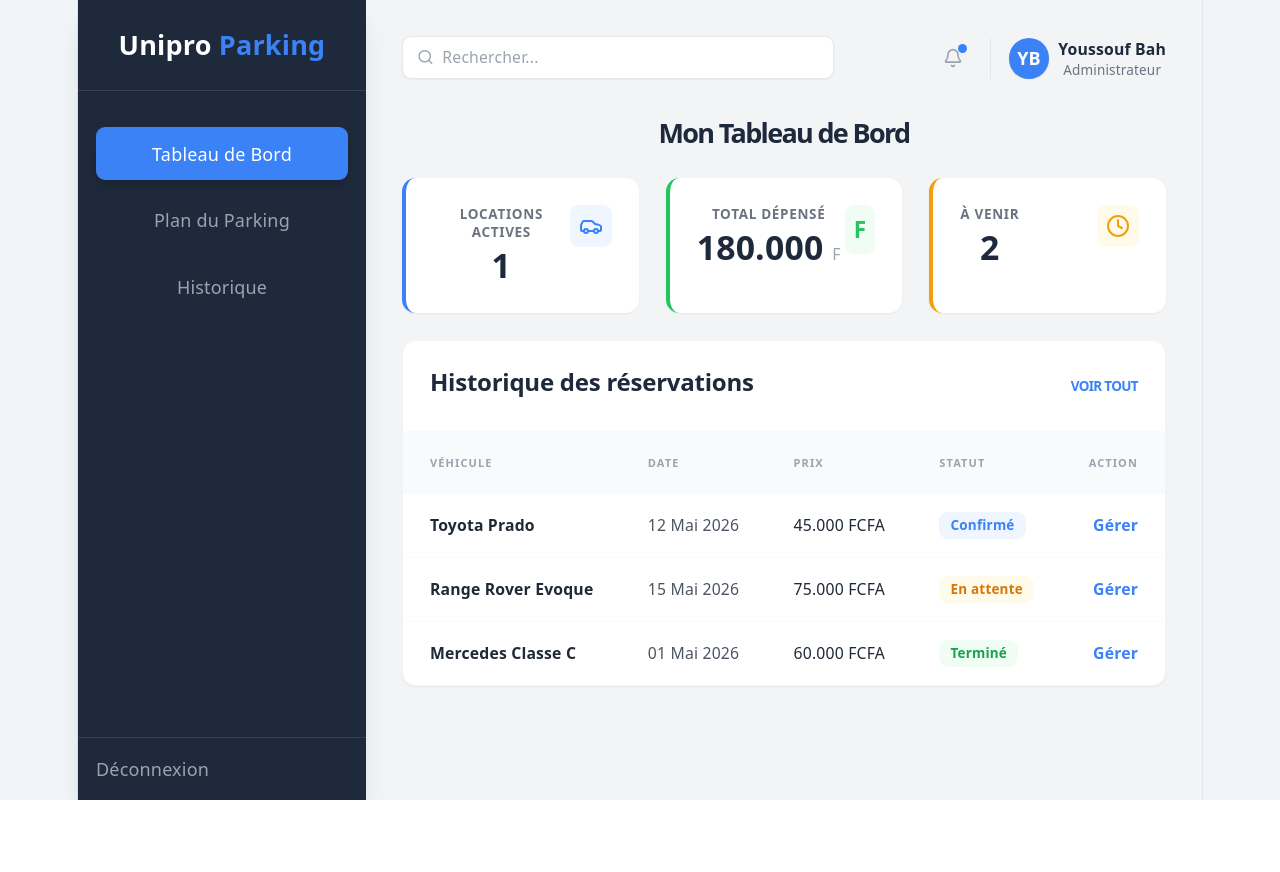
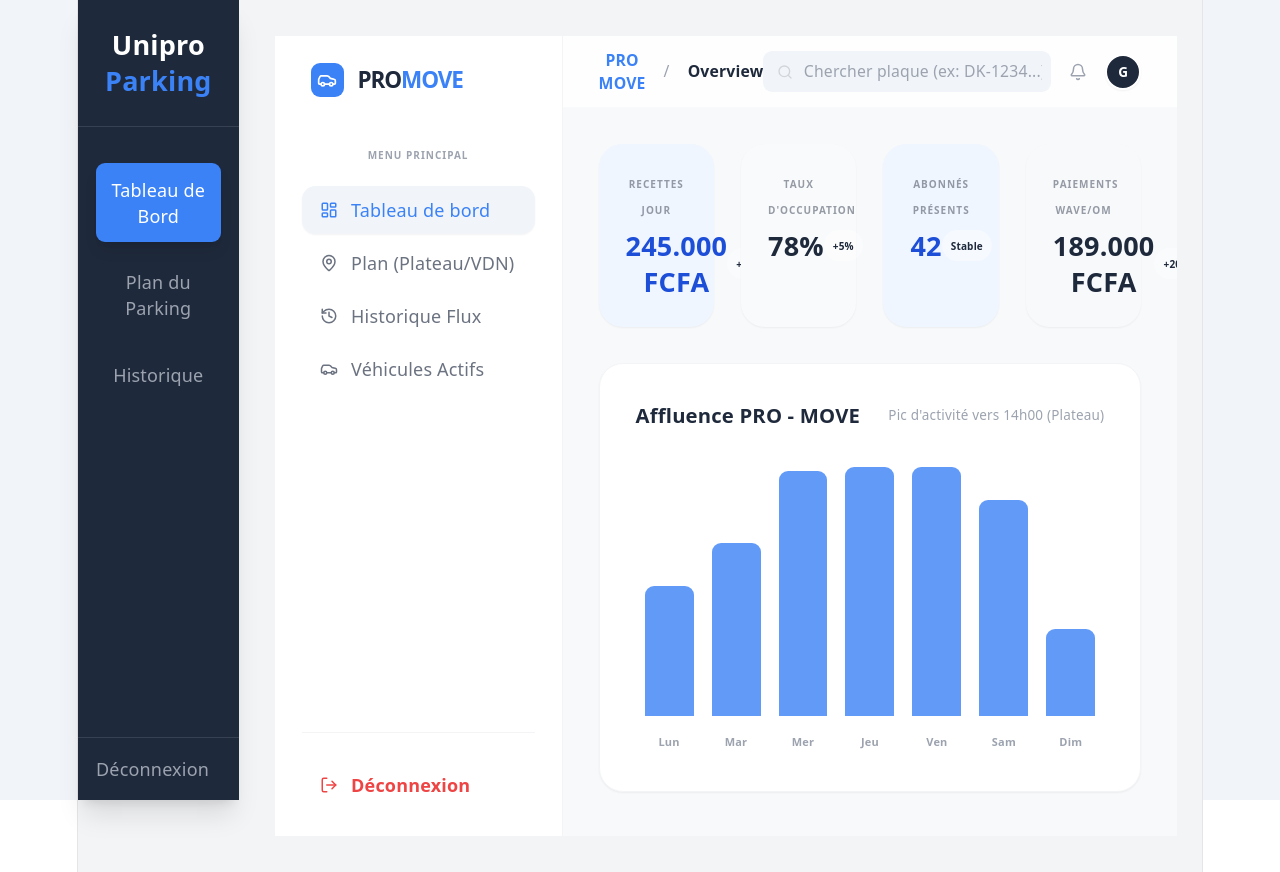
Before and after one commit to kine-gueye/location-voiture-unipro, a React (Vite) app: page /dashboard in a window 1280 px wide. Before the commit the page ends 800 px from the top, so only its background shows below. Built offline with nearby package versions, Linux system fonts and the light colour scheme.

Commit message:
Initial commit pour le dashb

```diff
--- a/src/pages/dashboard.tsx
+++ b/src/pages/dashboard.tsx
@@ -1,134 +1,322 @@
 import React, { useState } from 'react';
+import { useNavigate } from 'react-router-dom';
 import {
+  LayoutDashboard,
   Car,
-  CheckCircle,
-  Clock,
+  MapPin,
+  Users,
+  LogOut,
   Search,
-  Bell
+  Bell,
+  MoreHorizontal,
+  Timer,
+  History,
+  LayoutPanelLeft,
+  Download,
+  Wallet
 } from 'lucide-react';
 
-interface Reservation {
-  id: string;
-  car: string;
-  date: string;
-  price: string;
-  status: 'Confirmé' | 'En attente' | 'Terminé';
-}
+const Dashboard: React.FC = () => {
+  const navigate = useNavigate();
+  const [activeTab, setActiveTab] = useState('overview');
 
-const Dashboard: React.FC = () => {
-  const [reservations] = useState<Reservation[]>([
-    { id: '1', car: 'Toyota Prado', date: '12 Mai 2026', price: '45.000 FCFA', status: 'Confirmé' },
-    { id: '2', car: 'Range Rover Evoque', date: '15 Mai 2026', price: '75.000 FCFA', status: 'En attente' },
-    { id: '3', car: 'Mercedes Classe C', date: '01 Mai 2026', price: '60.000 FCFA', status: 'Terminé' },
-  ]);
+  const userData = localStorage.getItem('user');
+  const user = userData ? JSON.parse(userData) : { email: "Gestionnaire" };
+
+  const handleLogout = () => {
+    localStorage.removeItem('user');
+    navigate('/login');
+  };
+
+  const joursSemaine = ["Lun", "Mar", "Mer", "Jeu", "Ven", "Sam", "Dim"];
 
   return (
-    <div className="flex flex-col space-y-6">
-      {/* 1. Navbar interne (Search + Profil) */}
-      <header className="flex flex-col md:flex-row md:items-center justify-between gap-4 mb-2">
-        <div className="flex items-center bg-white border border-gray-200 px-3 py-2 rounded-lg w-full md:w-96 shadow-sm">
-          <Search size={18} className="text-gray-400" />
-          <input type="text" placeholder="Rechercher..." className="bg-transparent border-none focus:ring-0 text-sm ml-2 w-full outline-none" />
+    <div className="flex h-screen bg-[#f7f9fb] font-sans text-[#1e293b]">
+
+      {/* --- SIDEBAR --- */}
+      <aside className="w-64 bg-white border-r border-gray-100 flex flex-col p-6 shrink-0">
+        <div className="flex items-center gap-3 mb-10 px-2">
+          <div className="bg-[#3b82f6] p-1.5 rounded-lg text-white">
+            <Car size={20} />
+          </div>
+          <span className="text-xl font-black tracking-tighter uppercase">
+            PRO<span className="text-[#3b82f6]">MOVE</span>
+          </span>
         </div>
 
-        <div className="flex items-center space-x-4 self-end">
-          <button className="relative p-2 text-gray-400 hover:bg-white hover:shadow-sm rounded-full transition">
-            <Bell size={20} />
-            <span className="absolute top-1 right-1 w-2 h-2 bg-[#3b82f6] rounded-full"></span>
+        <nav className="flex-1 space-y-1">
+          <p className="text-[10px] font-bold text-gray-400 uppercase tracking-widest mb-4 px-2">Menu Principal</p>
+
+          <MenuButton
+            active={activeTab === 'overview'}
+            onClick={() => setActiveTab('overview')}
+            icon={<LayoutDashboard size={18} />}
+            label="Tableau de bord"
+          />
+          <MenuButton
+            active={activeTab === 'plan'}
+            onClick={() => setActiveTab('plan')}
+            icon={<MapPin size={18} />}
+            label="Plan (Plateau/VDN)"
+          />
+          <MenuButton
+            active={activeTab === 'history'}
+            onClick={() => setActiveTab('history')}
+            icon={<History size={18} />}
+            label="Historique Flux"
+          />
+          <MenuButton
+            active={activeTab === 'vehicles'}
+            onClick={() => setActiveTab('vehicles')}
+            icon={<Car size={18} />}
+            label="Véhicules Actifs"
+          />
+        </nav>
+
+        <div className="pt-6 border-t border-gray-100">
+          <button
+            onClick={handleLogout}
+            className="w-full flex items-center gap-3 px-4 py-2.5 text-red-500 hover:bg-red-50 rounded-xl transition-all font-bold group"
+          >
+            <LogOut size={18} className="group-hover:translate-x-1 transition-transform" />
+            Déconnexion
           </button>
-          <div className="flex items-center space-x-2 border-l pl-4">
-            <div className="w-9 h-9 bg-[#3b82f6] rounded-full flex items-center justify-center text-white font-bold shadow-sm">
-              YB
         </div>
-            <div className="hidden sm:block">
-              <p className="text-sm font-bold text-[#1e293b]">Youssouf Bah</p>
-              <p className="text-xs text-gray-500">Administrateur</p>
+      </aside>
+
+      {/* --- CONTENU PRINCIPAL --- */}
+      <main className="flex-1 flex flex-col overflow-hidden">
+
+        <header className="h-16 bg-white/80 backdrop-blur-md px-8 flex items-center justify-between border-b border-gray-50 shrink-0">
+          <div className="flex items-center gap-4 text-sm font-medium text-gray-400">
+            <span className="font-bold text-[#3b82f6]">PRO MOVE</span>
+            <span>/</span>
+            <span className="text-[#1e293b] capitalize font-bold">{activeTab}</span>
           </div>
+
+          <div className="flex items-center gap-4">
+            <div className="relative">
+              <Search className="absolute left-3 top-1/2 -translate-y-1/2 text-gray-300" size={16} />
+              <input type="text" placeholder="Chercher plaque (ex: DK-1234...)" className="bg-[#f1f5f9] border-none rounded-lg p-2 pl-9 text-sm w-64 outline-none focus:ring-1 focus:ring-[#3b82f6]" />
+            </div>
+            <Bell size={18} className="text-gray-400 cursor-pointer hover:text-[#3b82f6]" />
+            <div className="w-8 h-8 bg-[#1e293b] rounded-full flex items-center justify-center text-white font-bold text-xs uppercase shadow-sm border-2 border-white">
+              {user.email ? user.email[0] : 'G'}
             </div>
           </div>
         </header>
 
-      <h1 className="text-2xl font-bold text-[#1e293b]">Mon Tableau de Bord</h1>
+        <section className="flex-1 overflow-y-auto p-8 space-y-8">
 
-      {/* 2. Cartes de statistiques */}
-      <div className="grid grid-cols-1 md:grid-cols-3 gap-6">
-        <div className="bg-white p-6 rounded-xl shadow-sm border-l-4 border-[#3b82f6]">
-          <div className="flex justify-between items-start">
+          {/* TAB: OVERVIEW */}
+          {activeTab === 'overview' && (
+            <>
+              <div className="grid grid-cols-1 sm:grid-cols-2 lg:grid-cols-4 gap-6">
+                <StatCard title="Recettes Jour" value="245.000 FCFA" change="+12.5%" color="bg-blue-50" textColor="text-blue-700" />
+                <StatCard title="Taux d'occupation" value="78%" change="+5%" color="bg-gray-50" textColor="text-slate-800" />
+                <StatCard title="Abonnés Présents" value="42" change="Stable" color="bg-blue-50" textColor="text-blue-700" />
+                <StatCard title="Paiements Wave/OM" value="189.000 FCFA" change="+20%" color="bg- white-750" textColor="text-blue" />
+              </div>
+
+              <div className="bg-white p-8 rounded-[24px] border border-gray-100 shadow-sm">
+                <div className="flex justify-between items-center mb-8">
+                  <h3 className="font-bold text-lg">Affluence PRO - MOVE</h3>
+                  <span className="text-xs text-gray-400 font-medium">Pic d'activité vers 14h00 (Plateau)</span>
+                </div>
+                <div className="h-64 w-full flex items-end justify-between px-2 gap-4">
+                  {[45, 60, 85, 95, 100, 75, 30].map((h, i) => (
+                    <div key={i} className="flex-1 flex flex-col items-center gap-3 h-full justify-end">
+                      <div
+                        style={{ height: `${h}%` }}
+                        className="w-full bg-[#3b82f6] rounded-t-lg opacity-80 hover:opacity-100 transition-all cursor-pointer relative group"
+                      >
+                        <span className="absolute -top-8 left-1/2 -translate-x-1/2 bg-gray-800 text-white text-[10px] px-2 py-1 rounded opacity-0 group-hover:opacity-100 transition-opacity">
+                          {h}%
+                        </span>
+                      </div>
+                      <span className="text-[11px] font-bold text-gray-400">{joursSemaine[i]}</span>
+                    </div>
+                  ))}
+                </div>
+              </div>
+            </>
+          )}
+
+          {/* TAB: VÉHICULES (OPTIMISÉ POUR DAKAR) */}
+          {activeTab === 'vehicles' && (
+            <div className="space-y-6 animate-in fade-in duration-500">
+              <div className="flex justify-between items-end">
                 <div>
-              <p className="text-xs text-gray-500 uppercase font-bold tracking-wider">Locations Actives</p>
-              <h3 className="text-3xl font-bold text-[#1e293b] mt-1">1</h3>
+                  <h2 className="text-2xl font-black text-[#1e293b]">Véhicules en Stationnement</h2>
+                  <p className="text-sm text-gray-400">Temps réel - Zone Dakar Plateau & VDN</p>
                 </div>
-            <div className="p-2 bg-blue-50 rounded-lg text-[#3b82f6]">
-              <Car size={24} />
-            </div>
+                <div className="flex gap-3">
+                  <button className="flex items-center gap-2 bg-white border border-gray-200 px-4 py-2 rounded-xl text-sm font-bold hover:bg-gray-50 shadow-sm transition-all">
+                    <Download size={16} /> Rapport Journalier
+                  </button>
+                  <button className="bg-[#3b82f6] text-white px-5 py-2 rounded-xl text-sm font-bold shadow-lg shadow-blue-200 hover:bg-blue-600 transition-all">
+                    + Enregistrer Entrée
+                  </button>
                 </div>
               </div>
 
-        <div className="bg-white p-6 rounded-xl shadow-sm border-l-4 border-green-500">
-          <div className="flex justify-between items-start">
-            <div>
-              <p className="text-xs text-gray-500 uppercase font-bold tracking-wider">Total Dépensé</p>
-              <h3 className="text-3xl font-bold text-[#1e293b] mt-1">180.000 <span className="text-sm font-normal text-gray-400">F</span></h3>
-            </div>
-            <div className="p-2 bg-green-50 rounded-lg text-green-500 text-xl font-bold">F</div>
-          </div>
-        </div>
-
-        <div className="bg-white p-6 rounded-xl shadow-sm border-l-4 border-amber-500">
-          <div className="flex justify-between items-start">
-            <div>
-              <p className="text-xs text-gray-500 uppercase font-bold tracking-wider">À venir</p>
-              <h3 className="text-3xl font-bold text-[#1e293b] mt-1">2</h3>
-            </div>
-            <div className="p-2 bg-amber-50 rounded-lg text-amber-500">
-              <Clock size={24} />
-            </div>
-          </div>
-        </div>
-      </div>
-
-      {/* 3. Tableau */}
-      <div className="bg-white rounded-xl shadow-sm border border-gray-100 overflow-hidden">
-        <div className="p-6 border-b border-gray-50 flex justify-between items-center">
-          <h2 className="font-bold text-[#1e293b]">Historique des réservations</h2>
-          <button className="text-xs font-bold text-[#3b82f6] hover:underline uppercase tracking-tighter">Voir tout</button>
-        </div>
-        <div className="overflow-x-auto">
+              <div className="bg-white rounded-[24px] border border-gray-100 shadow-sm overflow-hidden">
                 <table className="w-full text-left">
-            <thead className="bg-gray-50 text-gray-400 text-[11px] uppercase tracking-widest font-bold">
+                  <thead className="bg-[#f8fafc] text-[11px] uppercase text-gray-400 font-bold border-b border-gray-100">
                     <tr>
-                <th className="px-6 py-4">Véhicule</th>
-                <th className="px-6 py-4">Date</th>
-                <th className="px-6 py-4">Prix</th>
-                <th className="px-6 py-4">Statut</th>
-                <th className="px-6 py-4 text-right">Action</th>
+                      <th className="px-6 py-4">Immatriculation</th>
+                      <th className="px-6 py-4">Client / Catégorie</th>
+                      <th className="px-6 py-4">Arrivée</th>
+                      <th className="px-6 py-4">Durée</th>
+                      <th className="px-6 py-4">Statut Paiement</th>
+                      <th className="px-6 py-4 text-right">Actions</th>
                     </tr>
                   </thead>
-            <tbody className="divide-y divide-gray-50 text-sm">
-              {reservations.map((res) => (
-                <tr key={res.id} className="hover:bg-gray-50 transition-colors">
-                  <td className="px-6 py-4 font-semibold text-gray-800">{res.car}</td>
-                  <td className="px-6 py-4 text-gray-600">{res.date}</td>
-                  <td className="px-6 py-4 font-medium text-gray-800">{res.price}</td>
-                  <td className="px-6 py-4">
-                    <span className={`inline-flex items-center px-2.5 py-1 rounded-lg text-xs font-bold
-                      ${res.status === 'Confirmé' ? 'bg-blue-50 text-[#3b82f6]' :
-                        res.status === 'Terminé' ? 'bg-green-50 text-green-600' :
-                        'bg-amber-50 text-amber-600'}`}>
-                      {res.status}
-                    </span>
-                  </td>
-                  <td className="px-6 py-4 text-right">
-                    <button className="text-[#3b82f6] font-bold hover:text-[#1e293b] transition-colors">Gérer</button>
-                  </td>
-                </tr>
-              ))}
+                  <tbody className="divide-y divide-gray-50">
+                    <VehicleRow
+                      plate="DK-1288-BG" model="Toyota Fortuner (Noir)" owner="M. Abdoulaye Diallo"
+                      type="Abonné Mensuel" entryTime="07:45" duration="6h 15m" status="Réglé" payMethod="Abonnement"
+                    />
+                    <VehicleRow
+                      plate="TH-4502-A" model="Ford Focus (Bleu)" owner="Mme. Fatou Sow"
+                      type="Passager" entryTime="10:20" duration="3h 40m" status="En attente" payMethod="Wave"
+                    />
+                    <VehicleRow
+                      plate="LG-7731-C" model="Peugeot 301 (Gris)" owner="Service Livraison"
+                      type="Professionnel" entryTime="12:15" duration="1h 45m" status="Réglé" payMethod="Espèces"
+                    />
+                    <VehicleRow
+                      plate="DK-9901-AH" model="Mercedes GLE (Blanc)" owner="Dr. Cheikh Tidiane"
+                      type="VIP / Médical" entryTime="08:30" duration="5h 30m" status="Prioritaire" payMethod="Contrat"
+                    />
                   </tbody>
                 </table>
               </div>
             </div>
+          )}
+
+          {/* TAB: PLAN (ZONE DAKAR) */}
+          {activeTab === 'plan' && (
+             <div className="space-y-6 animate-in fade-in duration-300 text-center py-20">
+                <MapPin size={48} className="mx-auto text-blue-500 mb-4" />
+                <h2 className="text-xl font-bold">Plan Interactif du Site</h2>
+                <p className="text-gray-400 max-w-md mx-auto">Visualisez en temps réel les places disponibles sur le site du Plateau et de la VDN.</p>
+                <div className="mt-8 inline-flex gap-4">
+                  <span className="bg-green-100 text-green-700 px-4 py-2 rounded-full text-xs font-bold uppercase">64 Libres</span>
+                  <span className="bg-blue-100 text-blue-700 px-4 py-2 rounded-full text-xs font-bold uppercase">12 Occupées</span>
+                </div>
+             </div>
+          )}
+
+          {/* TAB: HISTORIQUE */}
+          {activeTab === 'history' && (
+            <div className="bg-white rounded-[24px] border border-gray-100 shadow-sm overflow-hidden animate-in fade-in duration-300">
+              <div className="p-6 border-b border-gray-50 font-bold flex justify-between items-center">
+                <span>Historique des Flux (Dakar)</span>
+                <button className="text-[#3b82f6] text-sm">Voir tout</button>
+              </div>
+              <table className="w-full text-left border-collapse">
+                <thead className="bg-[#f8fafc] text-[11px] uppercase text-gray-400 font-bold">
+                  <tr>
+                    <th className="px-6 py-4">Véhicule</th>
+                    <th className="px-6 py-4">Mouvement</th>
+                    <th className="px-6 py-4">Heure</th>
+                    <th className="px-6 py-4">Montant</th>
+                  </tr>
+                </thead>
+                <tbody className="text-sm divide-y divide-gray-50">
+                  <HistoryRow plate="DK-5521-F" action="Sortie" time="13:50" amount="2.500 F" type="warning" />
+                  <HistoryRow plate="TH-1022-B" action="Entrée" time="13:42" amount="0 F" type="success" />
+                  <HistoryRow plate="DK-0021-AH" action="Sortie" time="13:15" amount="5.000 F" type="warning" />
+                </tbody>
+              </table>
+            </div>
+          )}
+
+        </section>
+      </main>
     </div>
   );
 };
 
+// --- SOUS-COMPOSANTS ---
+
+const MenuButton = ({ icon, label, active, onClick }: any) => (
+  <button
+    onClick={onClick}
+    className={`w-full flex items-center gap-3 px-4 py-2.5 rounded-xl transition-all font-medium ${
+      active ? 'bg-[#f1f5f9] text-[#3b82f6] font-bold shadow-sm' : 'text-gray-500 hover:bg-[#f1f5f9]'
+    }`}
+  >
+    {icon} {label}
+  </button>
+);
+
+const StatCard = ({ title, value, change, color, textColor }: any) => (
+  <div className={`${color} p-6 rounded-[24px] shadow-sm hover:shadow-md transition-shadow`}>
+    <p className="text-[10px] font-bold text-gray-500 uppercase tracking-widest mb-1 opacity-70">{title}</p>
+    <div className="flex items-center justify-between">
+      <h3 className={`text-2xl font-black ${textColor}`}>{value}</h3>
+      <span className="text-[10px] font-bold bg-white/40 px-2 py-0.5 rounded-full">{change}</span>
+    </div>
+  </div>
+);
+
+const HistoryRow = ({ plate, action, time, amount, type }: any) => (
+  <tr className="hover:bg-gray-50 transition-colors">
+    <td className="px-6 py-4 font-bold">{plate}</td>
+    <td className="px-6 py-4">
+      <span className={`px-3 py-1 rounded-full text-[10px] font-black uppercase ${type === 'success' ? 'bg-green-50 text-green-600' : 'bg-orange-50 text-orange-600'}`}>
+        {action}
+      </span>
+    </td>
+    <td className="px-6 py-4 text-gray-400">{time}</td>
+    <td className="px-6 py-4 font-bold text-slate-700">{amount}</td>
+  </tr>
+);
+
+const VehicleRow = ({ plate, model, owner, type, entryTime, duration, status, payMethod }: any) => (
+  <tr className="hover:bg-blue-50/30 transition-colors group">
+    <td className="px-6 py-4">
+      <div className="flex flex-col">
+        <span className="font-black text-[#1e293b] text-base">{plate}</span>
+        <span className="text-[11px] text-gray-400 font-medium uppercase tracking-tight">{model}</span>
+      </div>
+    </td>
+    <td className="px-6 py-4">
+      <div className="flex items-center gap-3">
+        <div className="w-8 h-8 bg-blue-100 rounded-lg flex items-center justify-center text-[10px] font-bold text-[#3b82f6]">
+          {owner[0]}
+        </div>
+        <div className="flex flex-col">
+          <span className="text-sm font-bold text-gray-700">{owner}</span>
+          <span className="text-[10px] font-bold text-gray-400 uppercase">{type}</span>
+        </div>
+      </div>
+    </td>
+    <td className="px-6 py-4 text-sm text-gray-500 font-medium">{entryTime}</td>
+    <td className="px-6 py-4">
+      <div className="flex items-center gap-1.5 text-sm font-bold text-slate-600">
+        <Timer size={14} className="text-blue-500" /> {duration}
+      </div>
+    </td>
+    <td className="px-6 py-4">
+      <div className="flex flex-col gap-1">
+        <span className={`w-fit px-2.5 py-0.5 rounded text-[10px] font-black uppercase ${
+          status === 'Réglé' ? 'bg-green-100 text-green-700' :
+          status === 'Prioritaire' ? 'bg-purple-100 text-purple-700' : 'bg-orange-100 text-orange-700'
+        }`}>
+          {status}
+        </span>
+        <span className="text-[9px] text-gray-400 font-bold ml-1 italic">{payMethod}</span>
+      </div>
+    </td>
+    <td className="px-6 py-4 text-right">
+      <button className="p-2 hover:bg-white rounded-full transition-all text-gray-300 hover:text-blue-500 shadow-sm border border-transparent hover:border-gray-100">
+        <MoreHorizontal size={18} />
+      </button>
+    </td>
+  </tr>
+);
+
 export default Dashboard;
```
Lines whose indentation alone changed are shown as unchanged.
